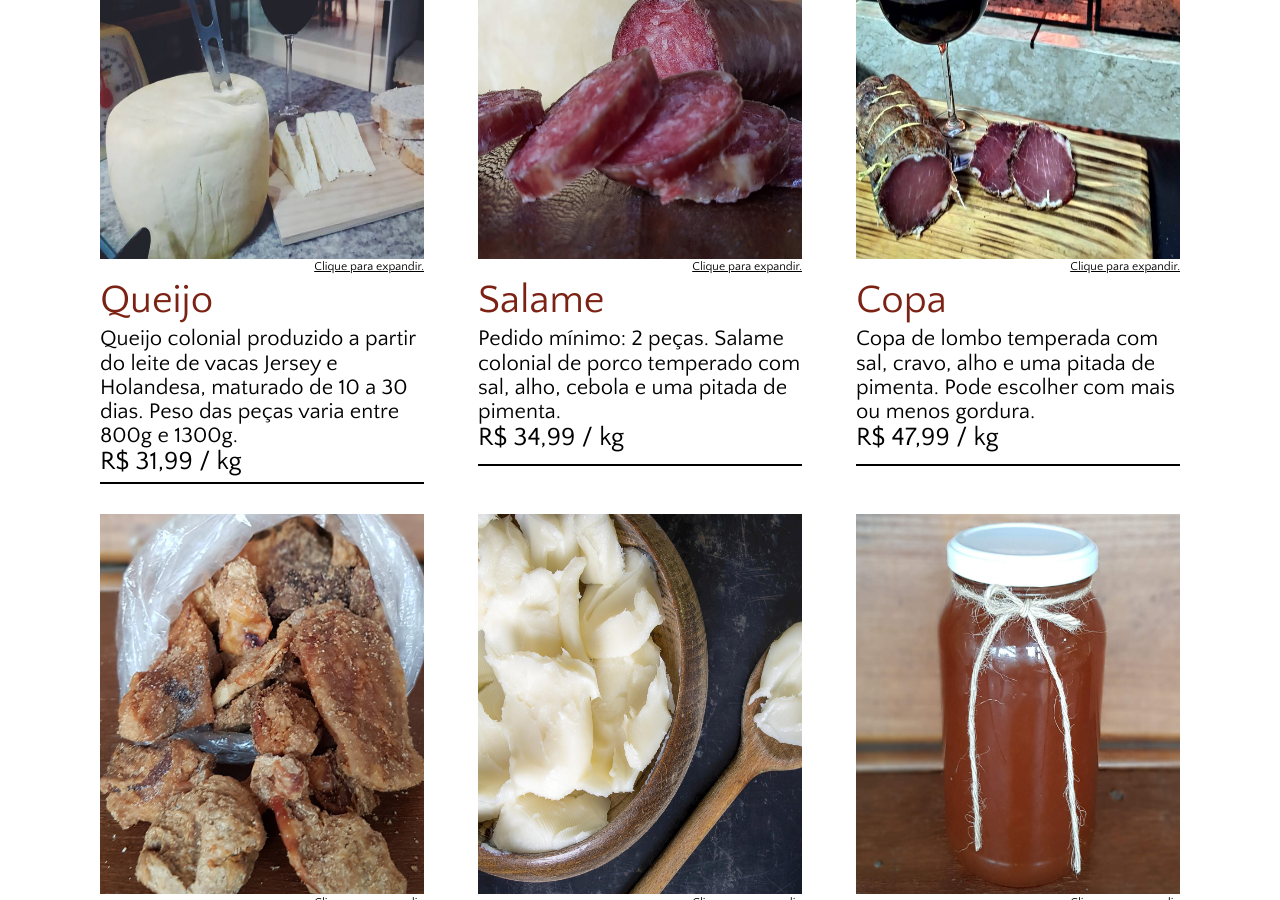
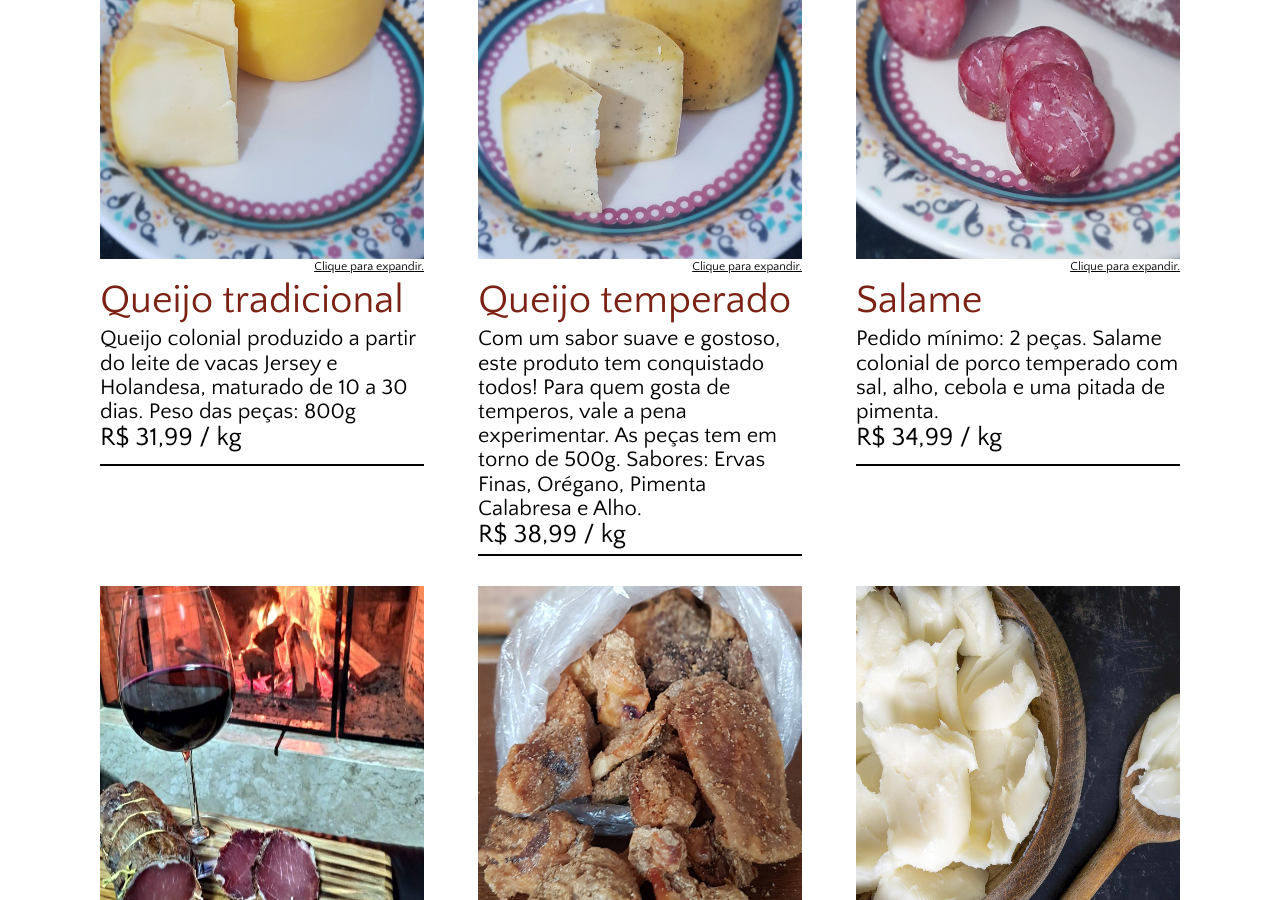
Before and after one commit to wpramio/coloniadelivery-site, a Jekyll site: the page built from index.html, in a window 1280 px wide and 900 px high, scrolled down 726 px. Built offline with Jekyll 4.4.1, drawn with Linux system fonts in a browser that asks for light colours.

Commit message:
Adiciona produto Queijo temperado
- Atualiza foto e descrição do queijo tradicional
- Atualiza foto do salame

```diff
--- a/_data/cardapio.yml
+++ b/_data/cardapio.yml
@@ -1,8 +1,14 @@
-- nome: queijo
-  descricao: Queijo colonial produzido a partir do leite de vacas Jersey e Holandesa, maturado de 10 a 30 dias. Peso das peças varia entre 800g e 1300g.
+- nome: queijo tradicional
+  descricao: 'Queijo colonial produzido a partir do leite de vacas Jersey e Holandesa, maturado de 10 a 30 dias. Peso das peças: 800g'
   preco: '31,99'
   tipo: kg
   img: queijo.jpg
+
+- nome: queijo temperado
+  descricao: 'Com um sabor suave e gostoso, este produto tem conquistado todos! Para quem gosta de temperos, vale a pena experimentar. As peças tem em torno de 500g. Sabores: Ervas Finas, Orégano, Pimenta Calabresa e Alho. '
+  preco: '38,99'
+  tipo: kg
+  img: queijo_temperado.jpg
 
 - nome: salame
   descricao: 'Pedido mínimo: 2 peças. Salame colonial de porco temperado com sal, alho, cebola e uma pitada de pimenta.'
```
Also changed, not shown: Gemfile.lock, images/produtos/queijo.jpg, images/produtos/queijo_g.jpg, images/produtos/queijo_temperado.jpg (added), images/produtos/queijo_temperado_g.jpg (added), images/produtos/salame.jpg, images/produtos/salame_g.jpg.
